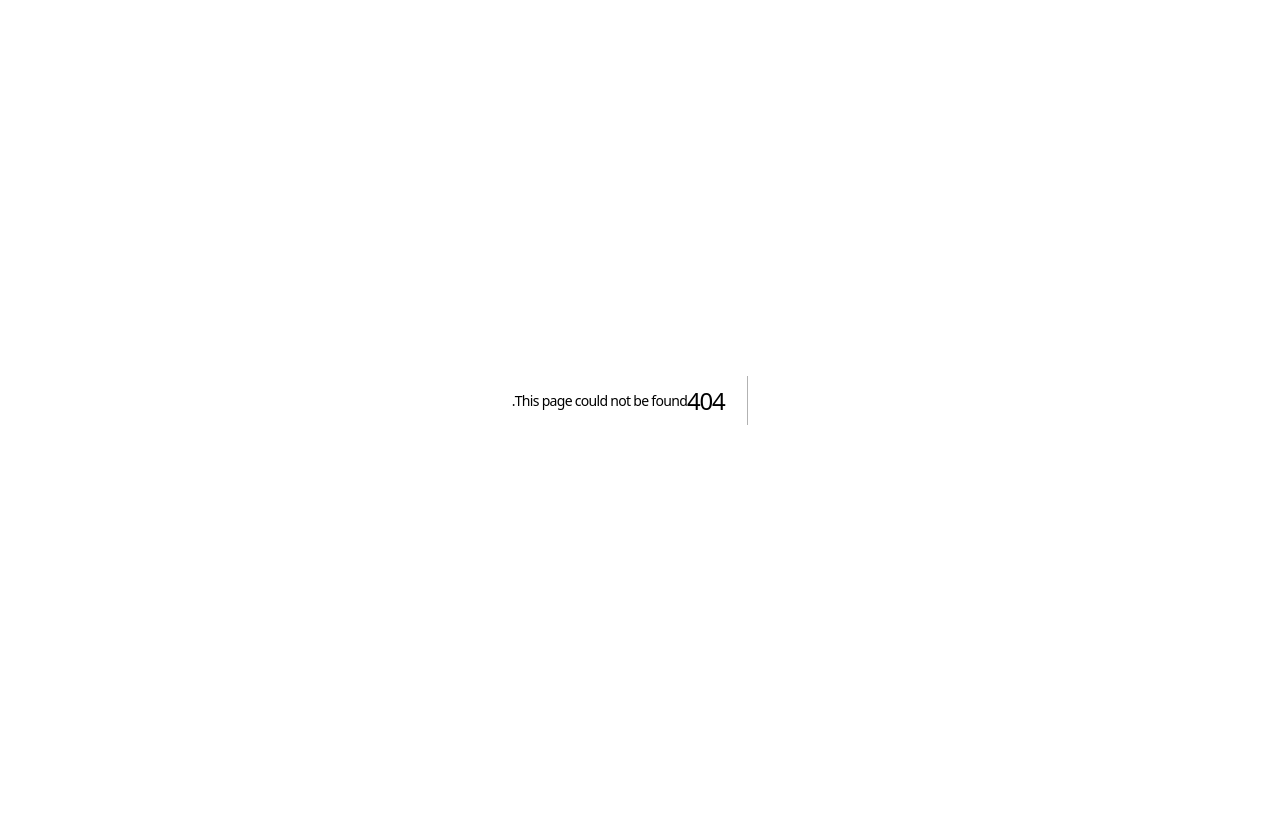
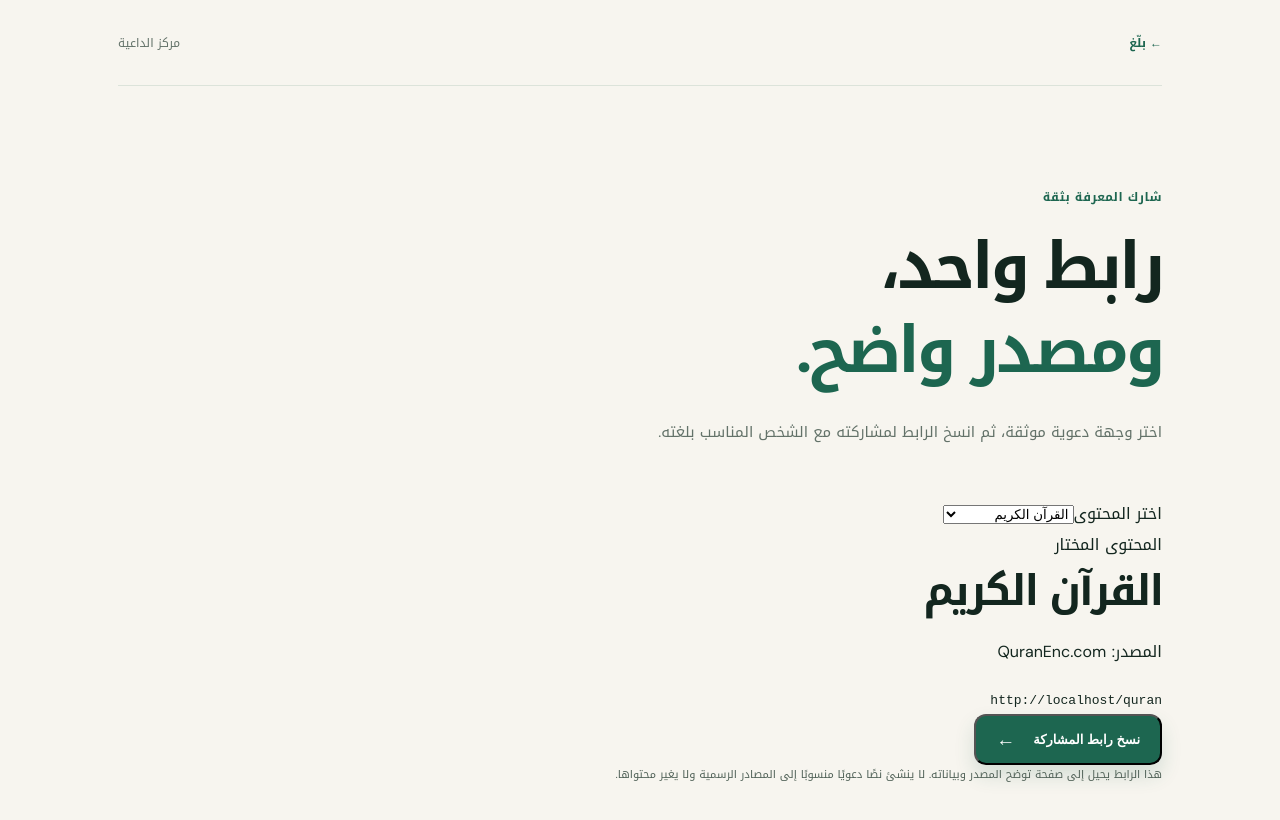
Before and after one commit to mostafasalem3500-prog/islamic-guidance-platform, a Next.js app: page /dawah in a window 1280 px wide. Before the commit this address had no page. Shown: the top 820 px of the page. Built offline with nearby package versions, Linux system fonts and the light colour scheme.

Commit message:
feat: add source-aware Dawah sharing studio

```diff
--- /dev/null
+++ b/app/dawah/page.tsx
@@ -0,0 +1,50 @@
+"use client";
+
+import Link from "next/link";
+import { useMemo, useState } from "react";
+
+const destinations = [
+  { value: "quran", label: "القرآن الكريم", href: "/quran", source: "QuranEnc.com" },
+  { value: "hadith", label: "الحديث النبوي", href: "/hadith", source: "HadeethEnc.com" },
+  { value: "library", label: "المكتبة الإسلامية", href: "/library", source: "IslamHouse.com" },
+  { value: "new-muslim", label: "رحلة المسلم الجديد", href: "/new-muslim", source: "بلّغ + مصادر موثقة" },
+];
+
+export default function DawahPage() {
+  const [destination, setDestination] = useState(destinations[0].value);
+  const selected = destinations.find((item) => item.value === destination) ?? destinations[0];
+  const shareLink = useMemo(() => {
+    if (typeof window === "undefined") return selected.href;
+    return new URL(selected.href, window.location.origin).toString();
+  }, [selected.href]);
+
+  async function copyLink() {
+    await navigator.clipboard.writeText(shareLink);
+    window.alert("تم نسخ الرابط للمشاركة.");
+  }
+
+  return (
+    <main className="content-page">
+      <header className="page-nav"><Link href="/">← بلّغ</Link><span>مركز الداعية</span></header>
+      <section className="page-hero compact-hero">
+        <p className="eyebrow">شارك المعرفة بثقة</p>
+        <h1>رابط واحد،<br /><em>ومصدر واضح.</em></h1>
+        <p>اختر وجهة دعوية موثقة، ثم انسخ الرابط لمشاركته مع الشخص المناسب بلغته.</p>
+      </section>
+      <section className="share-studio">
+        <label htmlFor="content">اختر المحتوى</label>
+        <select id="content" value={destination} onChange={(event) => setDestination(event.target.value)}>
+          {destinations.map((item) => <option value={item.value} key={item.value}>{item.label}</option>)}
+        </select>
+        <div className="share-preview">
+          <span>المحتوى المختار</span>
+          <h2>{selected.label}</h2>
+          <p>المصدر: {selected.source}</p>
+          <code>{shareLink}</code>
+        </div>
+        <button className="button primary" type="button" onClick={copyLink}>نسخ رابط المشاركة <b>←</b></button>
+      </section>
+      <p className="notice">هذا الرابط يحيل إلى صفحة توضح المصدر وبياناته. لا ينشئ نصًا دعويًا منسوبًا إلى المصادر الرسمية ولا يغير محتواها.</p>
+    </main>
+  );
+}
```
